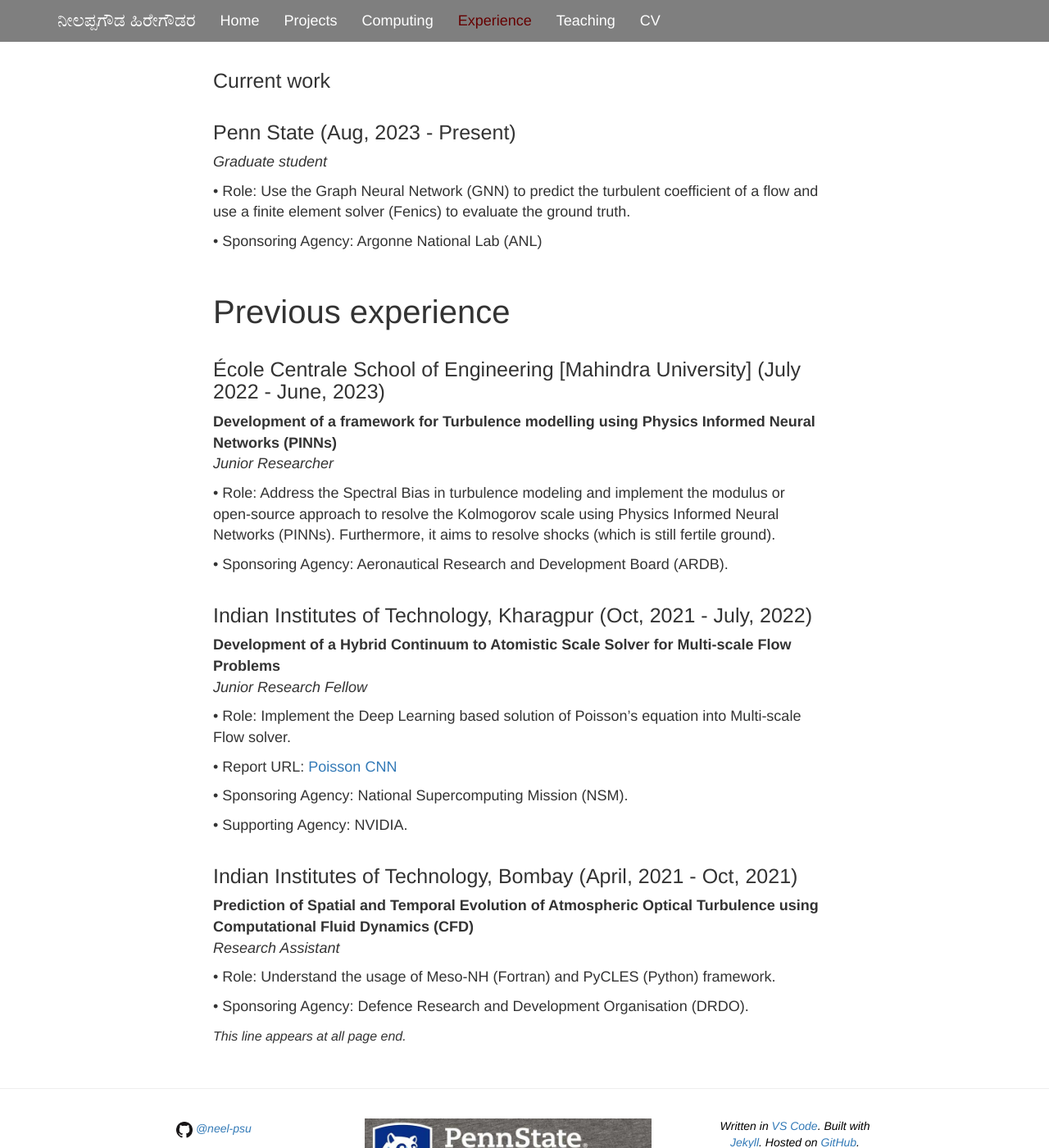
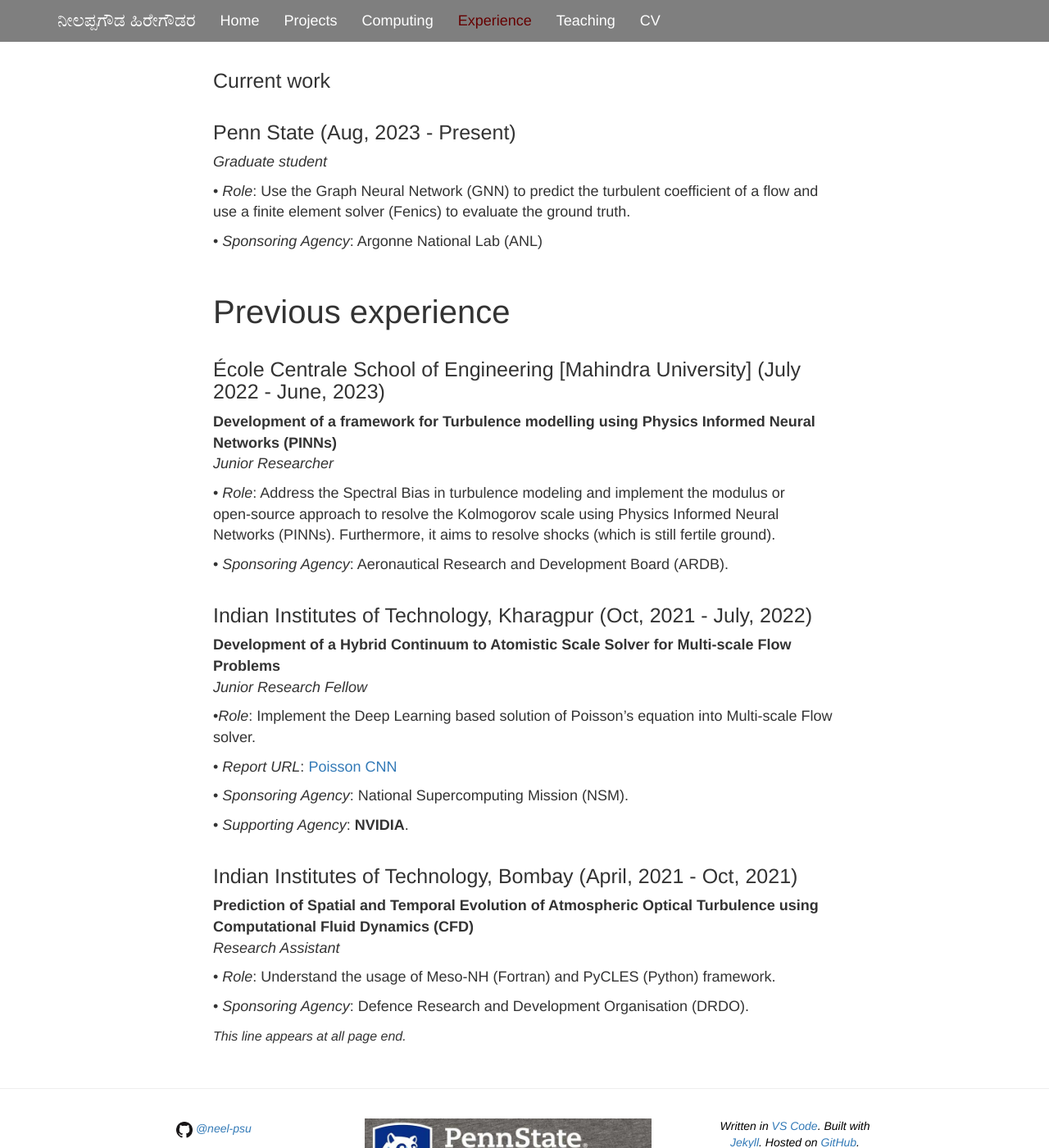
Before and after one commit to neelu065/neel-psu.github.io, a Jekyll site: the page built from experience.md, in a window 1280 px wide and 1400 px high. Shown: the whole window at 82% size. Built offline with Jekyll 4.4.1, drawn with Linux system fonts in a browser that asks for light colours.

Commit message:
Update experience.md

```diff
--- a/experience.md
+++ b/experience.md
@@ -12,9 +12,9 @@ tags: [IITB, IITKGP, Mahindra, Penn State]
 ## Penn State (Aug, 2023 - Present)
 _Graduate student_
 
-• Role: Use the Graph Neural Network (GNN) to predict the turbulent coefficient of a flow and use a finite element solver (Fenics) to evaluate the ground truth.
+• _Role_: Use the Graph Neural Network (GNN) to predict the turbulent coefficient of a flow and use a finite element solver (Fenics) to evaluate the ground truth.
 
-• Sponsoring Agency: Argonne National Lab (ANL)
+• _Sponsoring Agency_: Argonne National Lab (ANL)
 
 # Previous experience
 
@@ -23,22 +23,22 @@ _Graduate student_
 **Development of a framework for Turbulence modelling using Physics Informed Neural Networks (PINNs)**
 _Junior Researcher_
 
-• Role: Address the Spectral Bias in turbulence modeling and implement the modulus or open‑source approach to resolve the Kolmogorov scale using Physics Informed Neural Networks (PINNs). Furthermore, it aims to resolve shocks (which is still fertile ground).
+• _Role_: Address the Spectral Bias in turbulence modeling and implement the modulus or open‑source approach to resolve the Kolmogorov scale using Physics Informed Neural Networks (PINNs). Furthermore, it aims to resolve shocks (which is still fertile ground).
 
-• Sponsoring Agency: Aeronautical Research and Development Board (ARDB).
+• _Sponsoring Agency_: Aeronautical Research and Development Board (ARDB).
 
 ## Indian Institutes of Technology, Kharagpur (Oct, 2021 - July, 2022)
 
 **Development of a Hybrid Continuum to Atomistic Scale Solver for Multi‑scale Flow Problems**
 _Junior Research Fellow_
 
-• Role: Implement the Deep Learning based solution of Poisson’s equation into Multi‑scale Flow solver.
+•_Role_: Implement the Deep Learning based solution of Poisson’s equation into Multi‑scale Flow solver.
 
-• Report URL: [Poisson CNN](/assets/pdfs/Poisson_CNN_usage.pdf)
+• _Report URL_: [Poisson CNN](/assets/pdfs/Poisson_CNN_usage.pdf)
 
-• Sponsoring Agency: National Supercomputing Mission (NSM).
+• _Sponsoring Agency_: National Supercomputing Mission (NSM).
 
-• Supporting Agency: NVIDIA.
+• _Supporting Agency_: **NVIDIA**.
 
 
 ## Indian Institutes of Technology, Bombay (April, 2021 - Oct, 2021)
@@ -46,6 +46,6 @@ _Junior Research Fellow_
 **Prediction of Spatial and Temporal Evolution of Atmospheric Optical Turbulence using Computational Fluid Dynamics (CFD)**
 _Research Assistant_
 
-• Role: Understand the usage of Meso‑NH (Fortran) and PyCLES (Python) framework.
+• _Role_: Understand the usage of Meso‑NH (Fortran) and PyCLES (Python) framework.
 
-• Sponsoring Agency: Defence Research and Development Organisation (DRDO).
+• _Sponsoring Agency_: Defence Research and Development Organisation (DRDO).
```
